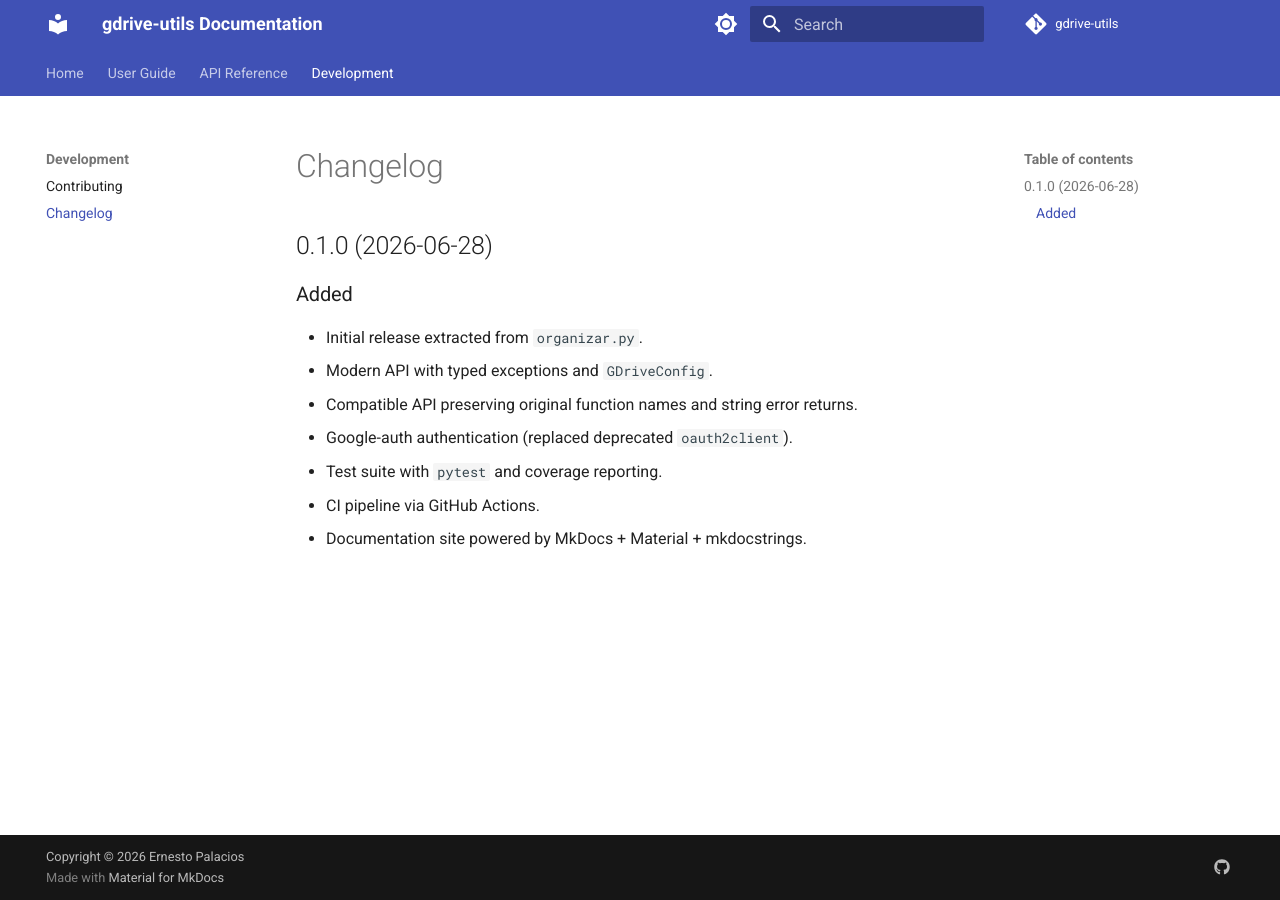
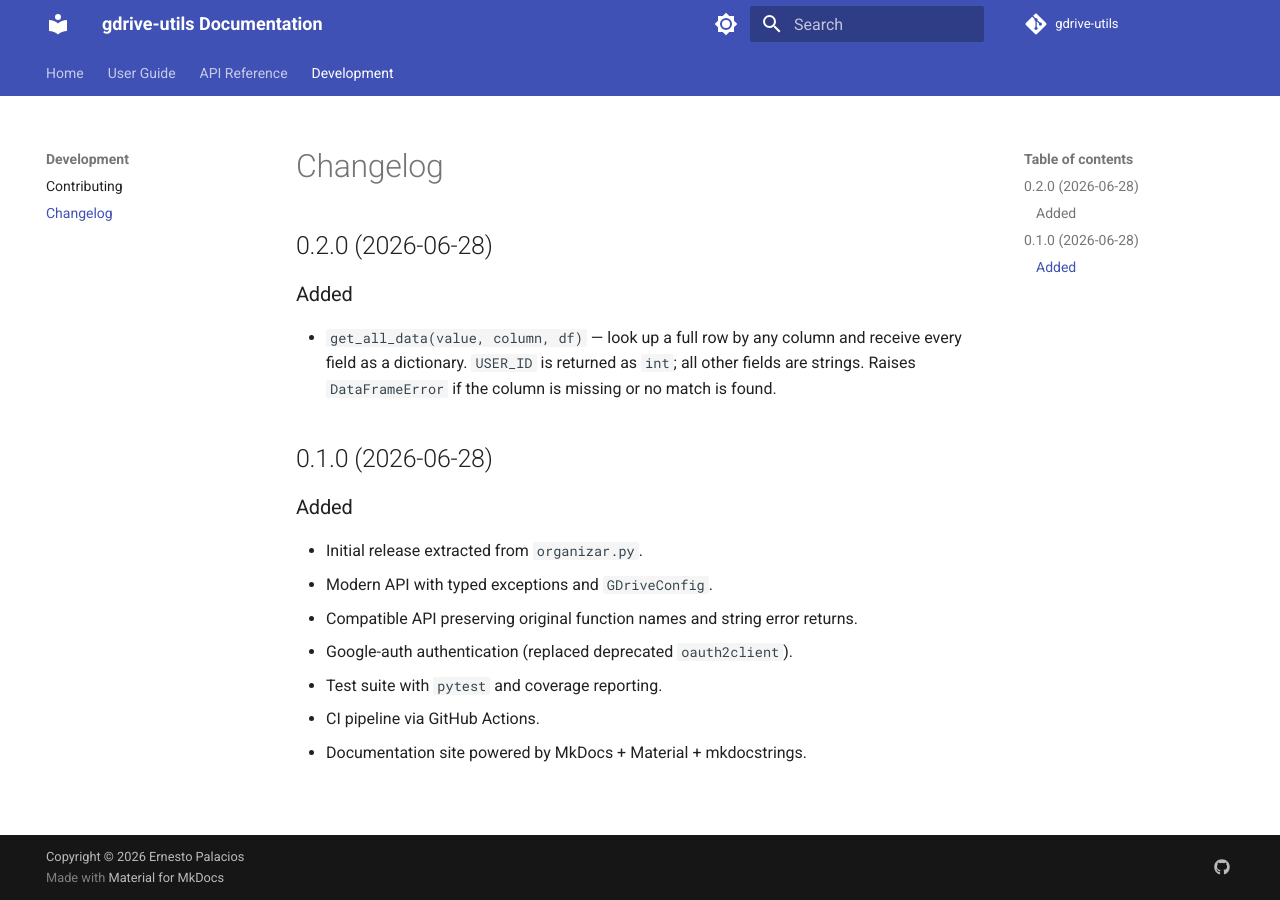
Before and after one commit to ernestopalacios/gdrive-utils, an MkDocs documentation site: the page built from docs/changelog.md, in a window 1280 px wide. Built offline with MkDocs 1.6.1 and Material for MkDocs 9.7.7, drawn with Linux system fonts in a browser that asks for light colours; comment, search, counter and statistics services are not loaded.

Commit message:
docs: update changelog for v0.2.0

```diff
--- a/docs/changelog.md
+++ b/docs/changelog.md
@@ -1,4 +1,13 @@
 # Changelog
+
+## 0.2.0 (2026-06-28)
+
+### Added
+
+- `get_all_data(value, column, df)` — look up a full row by any column and
+  receive every field as a dictionary. `USER_ID` is returned as `int`; all
+  other fields are strings. Raises `DataFrameError` if the column is missing
+  or no match is found.
 
 ## 0.1.0 (2026-06-28)
 
```
